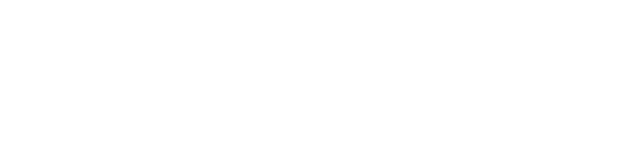
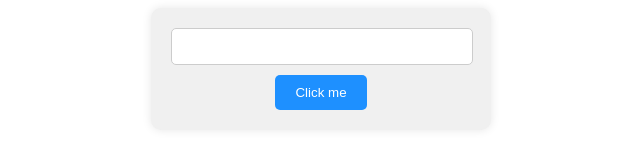
Before and after one commit to EvheniiDovhui/goit-typescript-hw-01, a website with bundled scripts: page index.html in a window 1280 px wide. Shown: the whole page, without its empty margins (319-959 px from the left). Built offline with nearby package versions, Linux system fonts and the light colour scheme.

Commit message:
hw 1 end

```diff
--- a/index.html
+++ b/index.html
@@ -4,7 +4,14 @@
 		<meta charset="UTF-8" />
 		<meta name="viewport" content="width=device-width, initial-scale=1.0" />
 		<title>Document</title>
+		<link rel="stylesheet" href="style/index.css" />
+	</head>
+	<body>
+		<div class="container">
+			<input class="input" type="text" />
+			<button class="button">Click me</button>
+		</div>
+
 		<script type="module" src="./dist/index.js"></script>
-	</head>
-	<body></body>
+	</body>
 </html>
--- a/src/concatenation.ts
+++ b/src/concatenation.ts
@@ -1,5 +1,7 @@
-function concatenation(firstWord: string, secondWord: string) {
-	console.log(`${firstWord} ${secondWord}`)
+function concatenation(firstWord, secondWord) {
+	const result = `${firstWord} ${secondWord}`
+	console.log(result)
+	alert(result)
 }
 
 export { concatenation }
--- a/src/index.ts
+++ b/src/index.ts
@@ -7,4 +7,6 @@ if (button && input) {
 	button.addEventListener('click', () => {
 		concatenation(input.value, 'hello!')
 	})
+} else {
+	console.log('button or input not found')
 }
--- /dev/null
+++ b/style/index.css
@@ -0,0 +1,37 @@
+.container {
+	width: 300px;
+	margin: 0 auto;
+	padding: 20px;
+	background-color: #f0f0f0;
+	border-radius: 10px;
+	box-shadow: 0 0 10px rgba(0, 0, 0, 0.1);
+	text-align: center;
+}
+
+.input {
+	padding: 10px;
+	margin-bottom: 10px;
+	width: calc(100% - 20px);
+	border: 1px solid #ccc;
+	border-radius: 5px;
+	outline: none;
+	transition: border-color 0.3s ease;
+}
+
+.input:focus {
+	border-color: dodgerblue;
+}
+
+.button {
+	padding: 10px 20px;
+	background-color: dodgerblue;
+	color: white;
+	border: none;
+	border-radius: 5px;
+	cursor: pointer;
+	transition: background-color 0.3s ease;
+}
+
+.button:hover {
+	background-color: #007acc;
+}
```
Also changed, not shown: package.json (added, +15 -0 lines), tsconfig.json (+5 -4 lines), dist/concatenation.js, dist/index.js, 3 other files.
